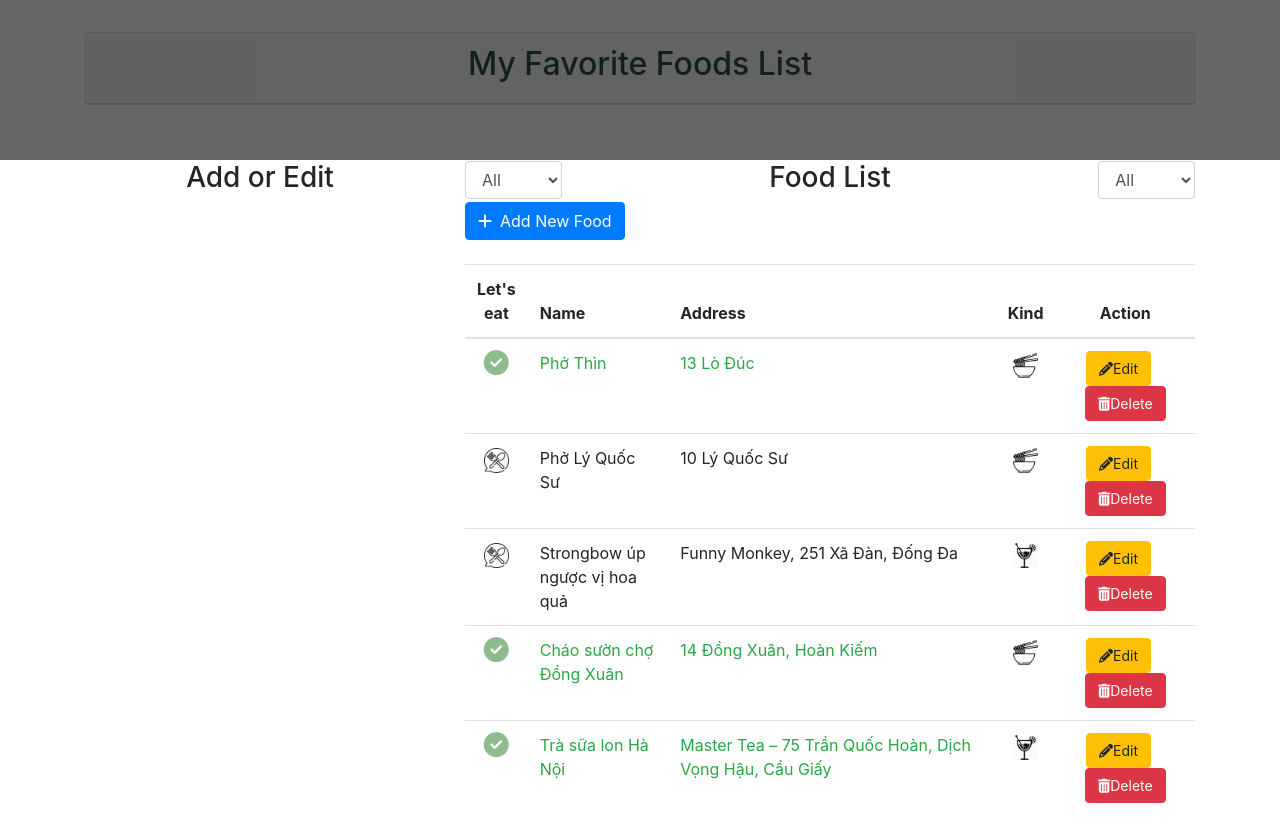
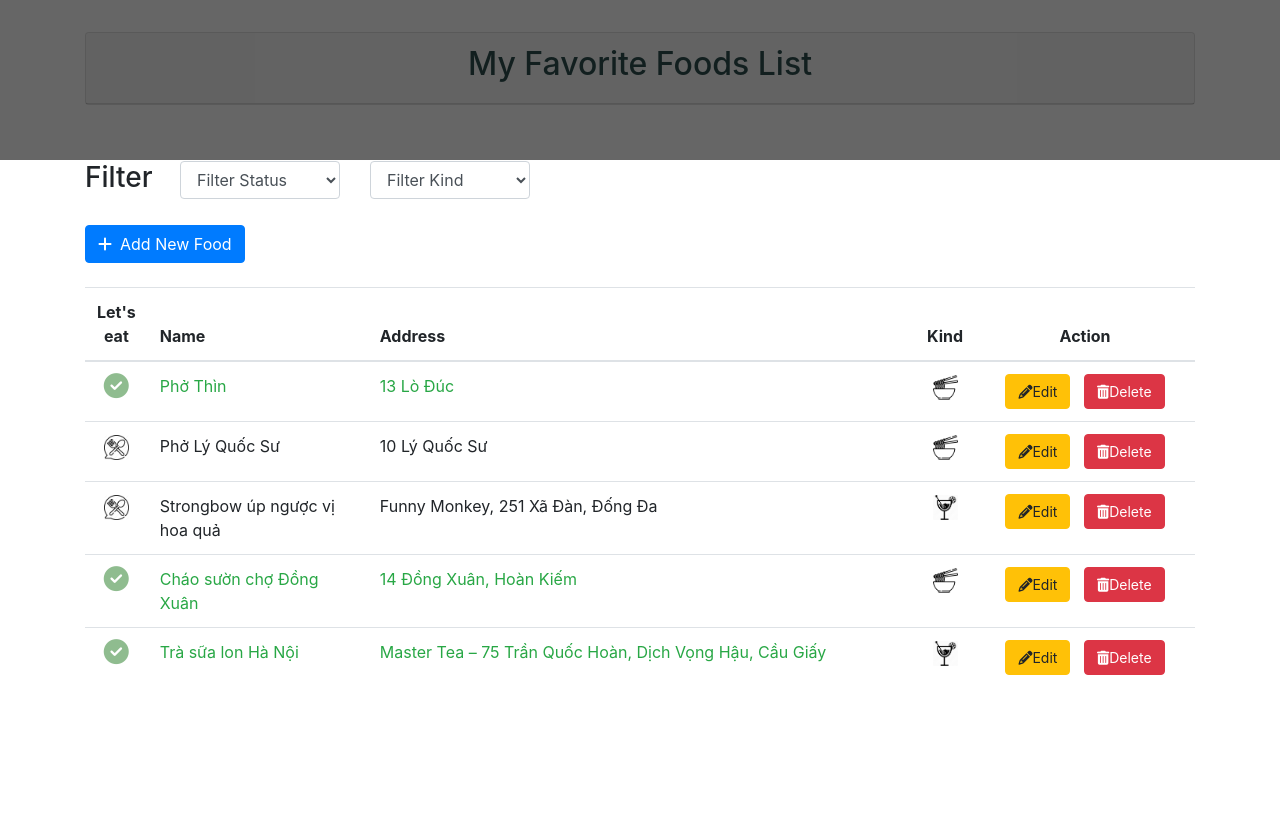
Before and after one commit to NguyetHMM/itss_nihongo_project_react, a React (Create React App) app: page / in a window 1280 px wide. After the commit the page ends 800 px from the top, so only its background shows below. Built offline with nearby package versions, Linux system fonts and the light colour scheme.

Commit message:
fix bug interface

```diff
--- a/src/App.js
+++ b/src/App.js
@@ -55,24 +55,26 @@ class App extends Component {
         <Card style={{textAlign:'center', color:'darkslategrey'}}>
           <Card.Header><h2>My Favorite Foods List</h2></Card.Header>
         </Card>
-        <Row style={{marginTop:'5%', textAlign:'center'}}>
-              <Col sm = {4}><h3>Add or Edit</h3></Col>
-              <Col sm = {8}>
-                <Row>
+        <Row style={{marginTop:'5%', marginBottom:'2%'}}>
+          <Col sm = {12}>
+            <Row >
+              <Col sm = {1}><h3>Filter</h3></Col>
               <Col sm = {2}>
                 <FilterFood
                   changeselectedStatus = {this.changeselectedStatus}
                   filterStatus = "1"
+                  option0="Filter Status"
                   option1 = "All"
                   option2 = "Doing"
                   option3 = "Done"
                 ></FilterFood>
               </Col>
-                  <Col sm = {8}><h3>Food List</h3></Col>
+
               <Col sm = {2}>
                 <FilterFood
                   changeselectedKind = {this.changeselectedKind}
                   filterKind = "1"
+                  option0 = "Filter Kind"
                   option1 = "All"
                   option2 = "Drink"
                   option3 = "Food"
@@ -82,10 +84,7 @@ class App extends Component {
           </Col>
         </Row>
         <Row>
-              <Col sm = {4}>
-                {/* Content */}
-              </Col>
-              <Col sm = {8}>
+          <Col sm = {12}>
             <FoodList
               toShowFood = {this.state.filterKind}
               toShowFood2 = {this.state.filterStatus}
--- a/src/components/FilterFood.js
+++ b/src/components/FilterFood.js
@@ -27,6 +27,7 @@ class FilterFood extends Component{
                 name="filterbox"
                 onChange={this.handleChange}
             >
+              <option>{this.props.option0}</option>
               <option value={-1}>{this.props.option1}</option>
               <option value={0}>{this.props.option2}</option>
               <option value={1}>{this.props.option3}</option>
```
Lines whose indentation alone changed are shown as unchanged.
